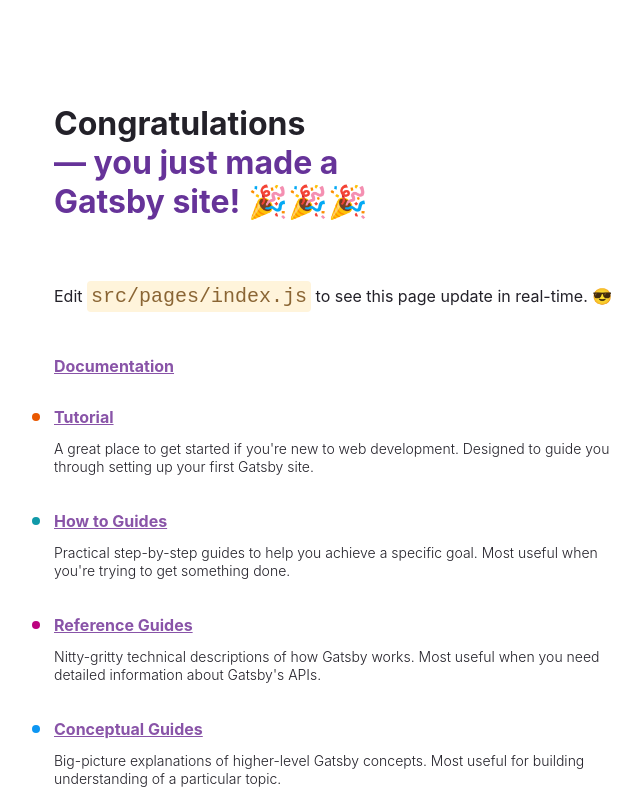
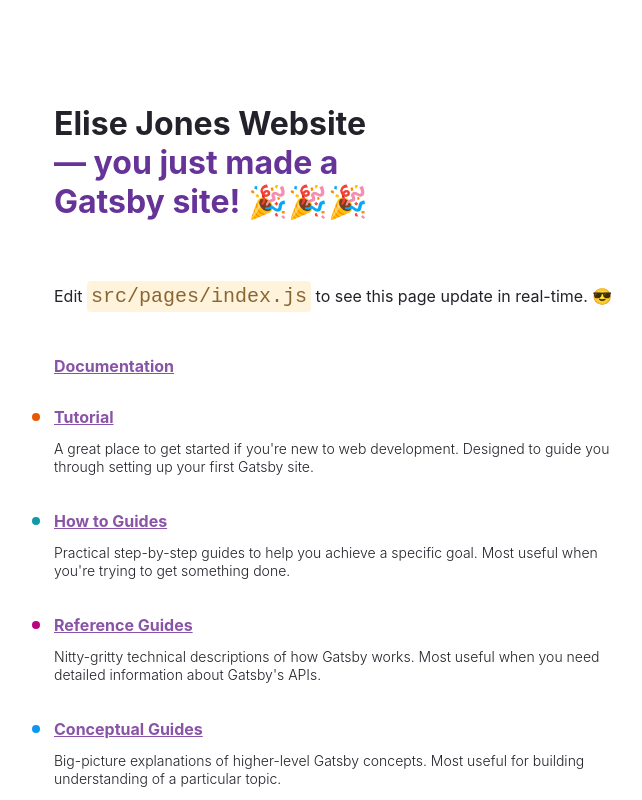
Before and after one commit to emjelise/elise-jones-website, a Gatsby site: page / in a window 1280 px wide. Shown: the top 800 px of the page, without its empty margins (50-692 px from the left). Built offline with nearby package versions, Linux system fonts and the light colour scheme; Gatsby itself is replaced by a stand-in of ours.

Commit message:
Update index.js

```diff
--- a/src/pages/index.js
+++ b/src/pages/index.js
@@ -127,7 +127,7 @@
   return (
     <main style={pageStyles}>
       <h1 style={headingStyles}>
-        Congratulations
+        Elise Jones Website
         <br />
         <span style={headingAccentStyles}>— you just made a Gatsby site! 🎉🎉🎉</span>
       </h1>
```
